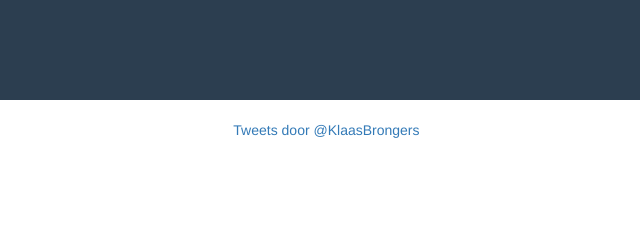
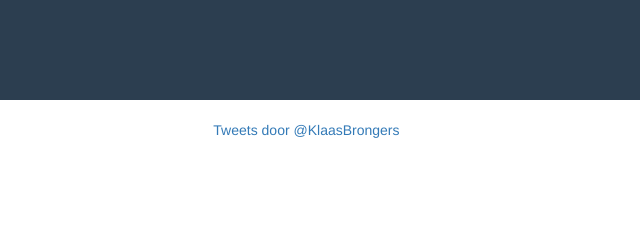
Before and after one commit to FractEngineering/solutions4u, a website: page index.html in a window 1280 px wide. Shown: the top 240 px of the page, 640-1280 px from the left. Drawn offline with nearby package versions, Linux system fonts and the light colour scheme.

Commit message:
Change twitter part

```diff
--- a/css/style.css
+++ b/css/style.css
@@ -31,9 +31,12 @@ table {
   margin: auto;
 }
 .twitter{
-  padding: 20px 20px;
+  /*padding: 20px 20px;*/
+  padding: 0;
+  padding-top: 20px;
 }
 .twitter-timeline{
   margin: auto;
   display: block;
+  width: 100%;
 }
--- a/index.html
+++ b/index.html
@@ -26,7 +26,7 @@
 		</div>
 		<div class="hidden-xs col-sm-4 twitter">
 			<!-- Twitter content section -->
-			<a class="twitter-timeline" data-dnt="true" href="https://twitter.com/KlaasBrongers" data-widget-id="637252394485719040" height="560px">Tweets door @KlaasBrongers</a>
+			<a class="twitter-timeline" data-dnt="true" href="https://twitter.com/KlaasBrongers" data-widget-id="637252394485719040" height="580px">Tweets door @KlaasBrongers</a>
 			<script>!function(d,s,id){var js,fjs=d.getElementsByTagName(s)[0],p=/^http:/.test(d.location)?'http':'https';if(!d.getElementById(id)){js=d.createElement(s);js.id=id;js.src=p+"://platform.twitter.com/widgets.js";fjs.parentNode.insertBefore(js,fjs);}}(document,"script","twitter-wjs");</script>
 		</div>
 		<div class="col-xs-4 col-sm-4 contact">
```
